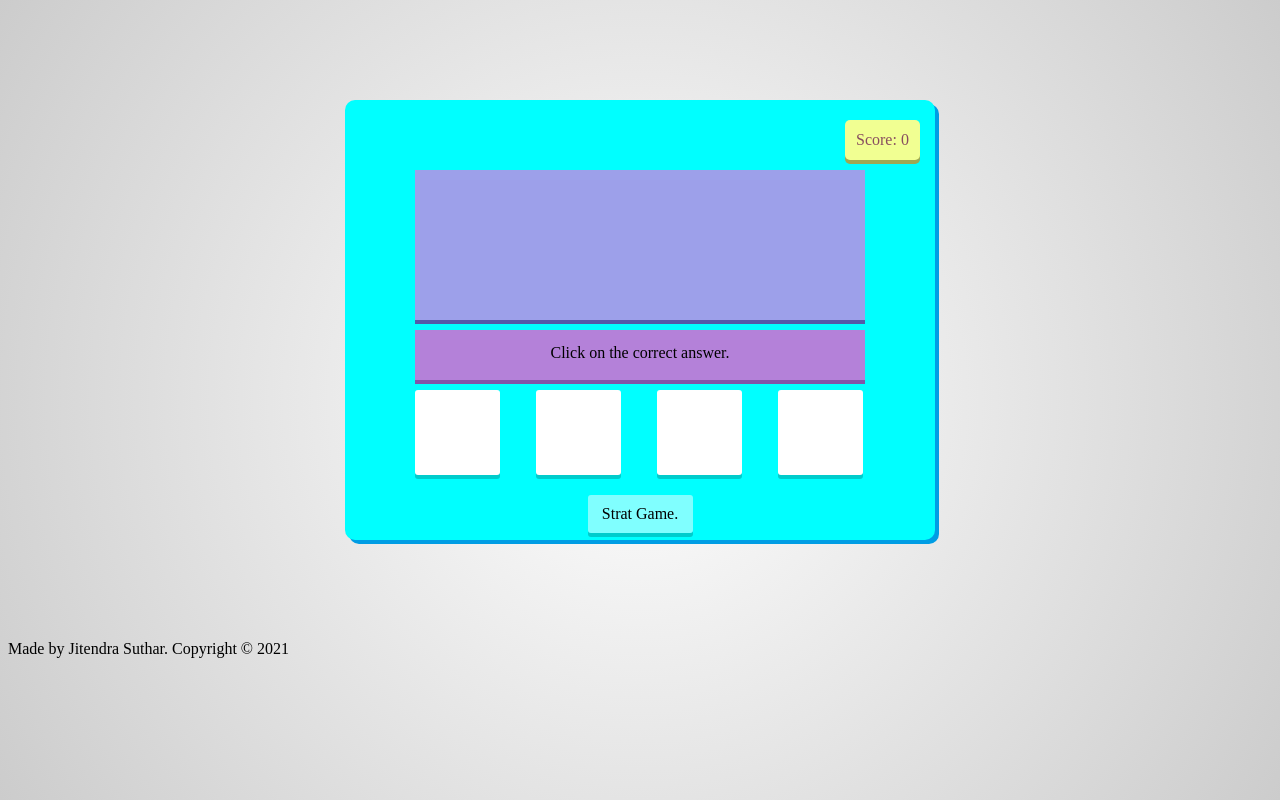
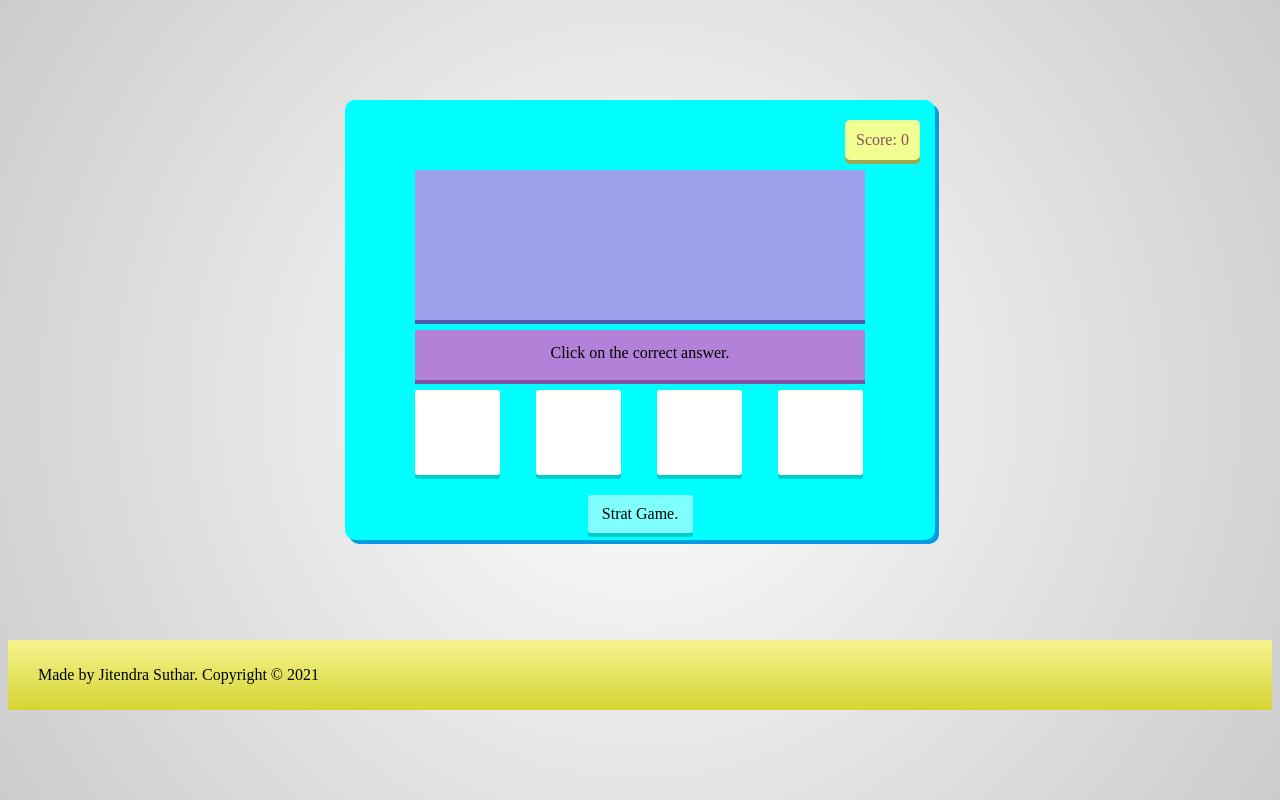
Before and after one commit to jitendrasuthar1998/math_game, a plain HTML site: page index.html in a window 1280 px wide. Drawn offline with Linux system fonts and the light colour scheme.

Commit message:
Update the style of footer

```diff
--- a/styling.css
+++ b/styling.css
@@ -154,3 +154,10 @@ html{
     z-index: 2;
     display: none;
 }
+
+.footer{
+    height: 50px;
+    background: linear-gradient(#F6F390, #D5D533);
+    padding: 10px 30px;
+    margin-top: 15px;
+}
```
